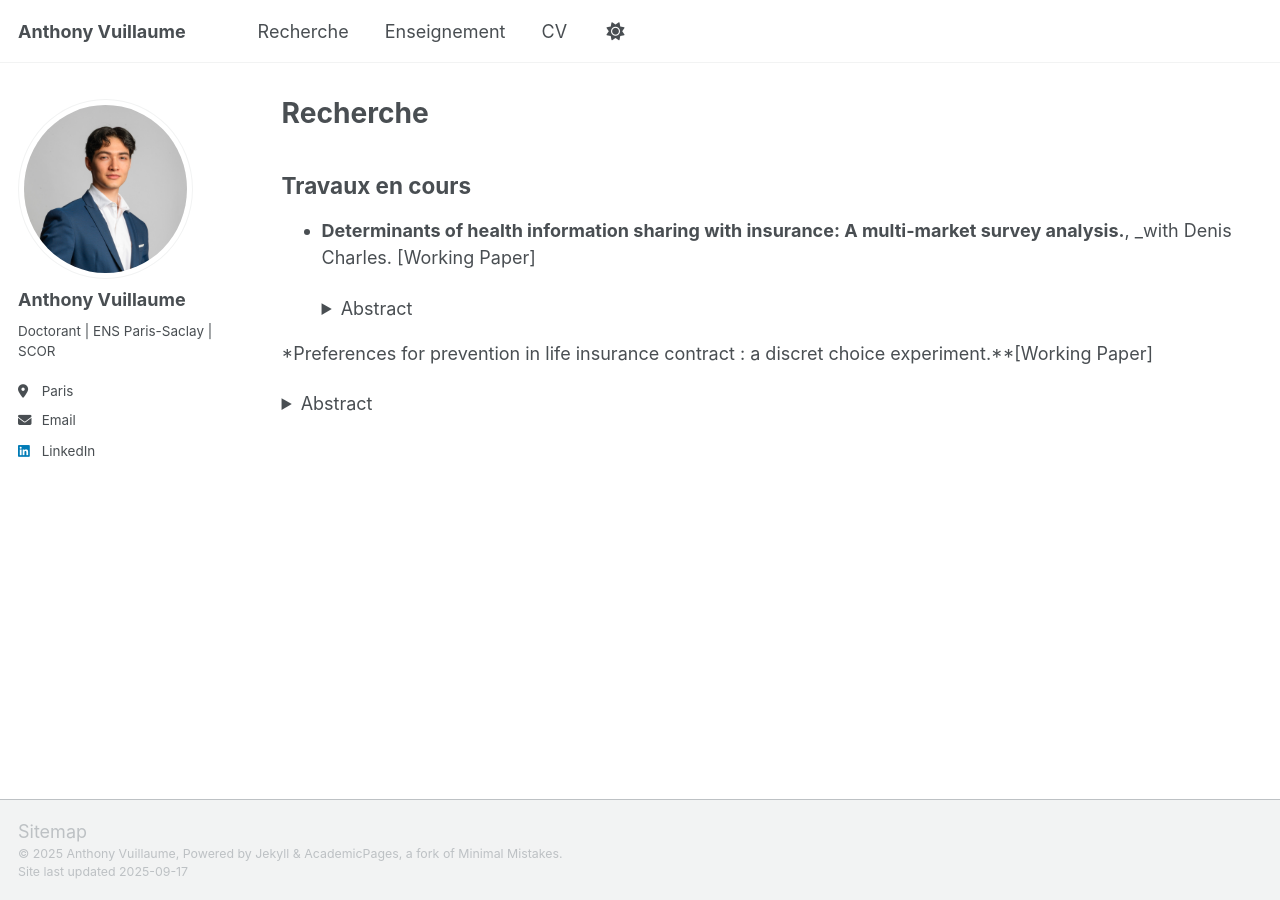
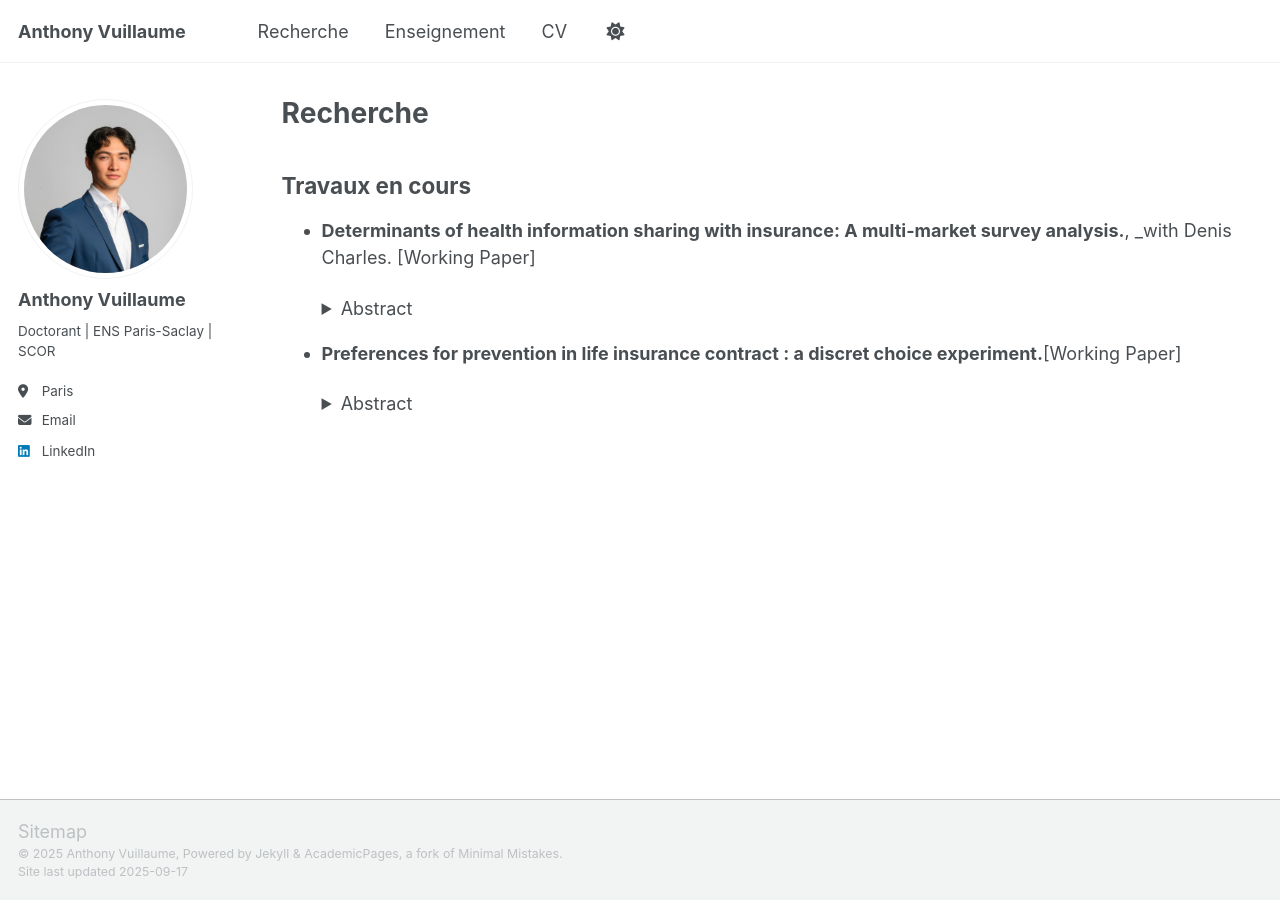
Before and after one commit to avuillaume/avuillaume.github.io, a Jekyll site: the page built from _pages/publications.md, in a window 1280 px wide. Built offline with Jekyll 4.4.1, drawn with Linux system fonts in a browser that asks for light colours; a script that is not in the unit is left out.

```diff
--- a/_pages/publications.md
+++ b/_pages/publications.md
@@ -12,6 +12,6 @@ survey analysis.**, _with Denis Charles. [Working Paper]
 
   <details><summary>Abstract</summary><p align="justify"><em></em></p></details>
 
-*Preferences for prevention in life insurance contract : a discret choice experiment.**[Working Paper]
+* **Preferences for prevention in life insurance contract : a discret choice experiment.**[Working Paper]
 
    <details><summary>Abstract</summary><p align="justify"><em></em></p></details>
```
